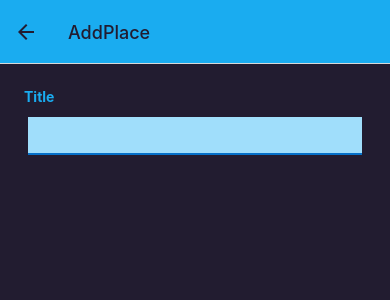
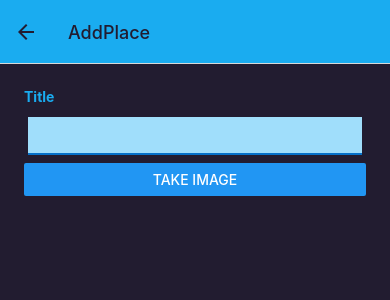
Before and after one commit to ranaawais0303/Native_device_features, a React Native app: screen /AddPlace in a window 390 px wide. Shown: the top 300 px of the page. Built offline with nearby package versions, Linux system fonts and the light colour scheme.

Commit message:
take image through camera with image picker package

```diff
--- a/app.json
+++ b/app.json
@@ -28,6 +28,14 @@
     },
     "web": {
       "favicon": "./assets/favicon.png"
-    }
+    },
+    "plugins": [
+      [
+        "expo-image-picker",
+        {
+          "cameraPermission": "The app needs access to your camera in order to take photos of your favorite places "
+        }
+      ]
+    ]
   }
 }
--- /dev/null
+++ b/components/Places/ImagePicker.js
@@ -0,0 +1,22 @@
+import React from "react";
+import { Button, View } from "react-native";
+import { launchCameraAsync } from "expo-image-picker";
+
+function ImagePicker(props) {
+  async function takeImageHandler() {
+    const image = await launchCameraAsync({
+      allowsEditing: true,
+      aspect: [16, 9],
+      quality: 0.5,
+    });
+    console.log(image);
+  }
+  return (
+    <View>
+      <View></View>
+      <Button title="Take Image" onPress={takeImageHandler} />
+    </View>
+  );
+}
+
+export default ImagePicker;
--- a/components/Places/PlaceForm.js
+++ b/components/Places/PlaceForm.js
@@ -1,6 +1,7 @@
 import React, { useState } from "react";
 import { View, Text, ScrollView, TextInput, StyleSheet } from "react-native";
 import { Colors } from "../../constants/colors";
+import ImagePicker from "./ImagePicker";
 
 function PlaceForm(props) {
   const [enteredTitle, setEnteredTitle] = useState("");
@@ -17,6 +18,7 @@
           value={enteredTitle}
         />
       </View>
+      <ImagePicker />
     </ScrollView>
   );
 }
--- a/package.json
+++ b/package.json
@@ -14,7 +14,8 @@
     "expo": "~47.0.12",
     "expo-status-bar": "~1.4.2",
     "react": "18.1.0",
-    "react-native": "0.70.5"
+    "react-native": "0.70.5",
+    "expo-image-picker": "~14.0.2"
   },
   "devDependencies": {
     "@babel/core": "^7.12.9"
```
Also changed, not shown: 1 other file (tests, documents, lock files or other folders).
